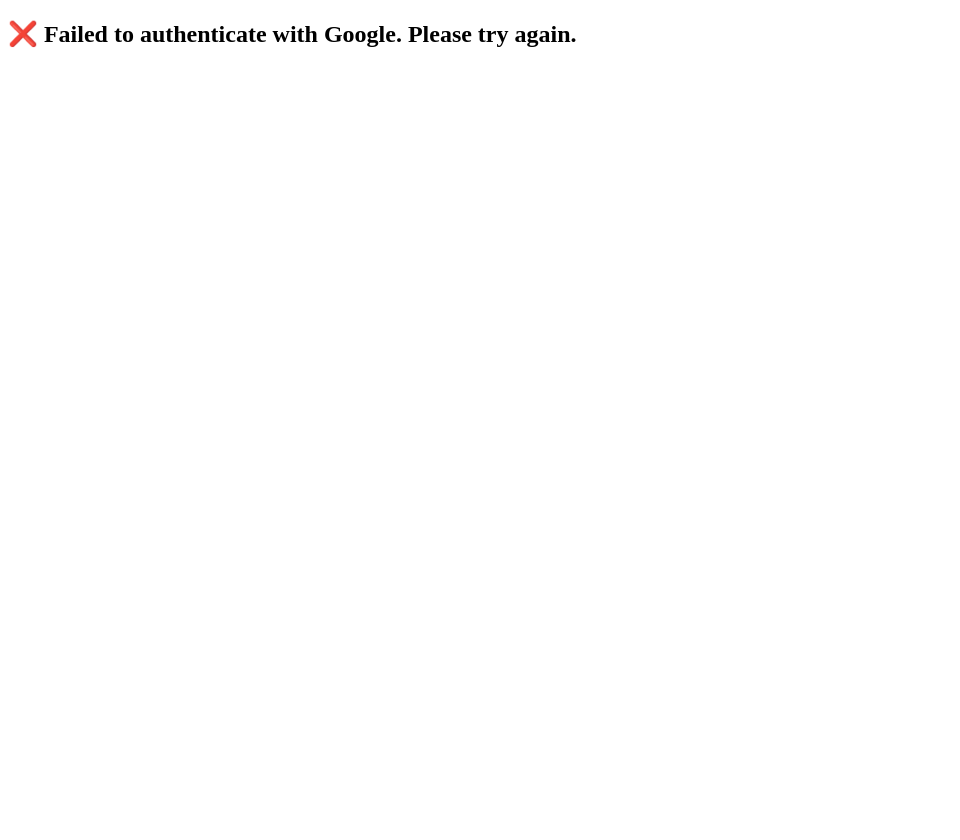
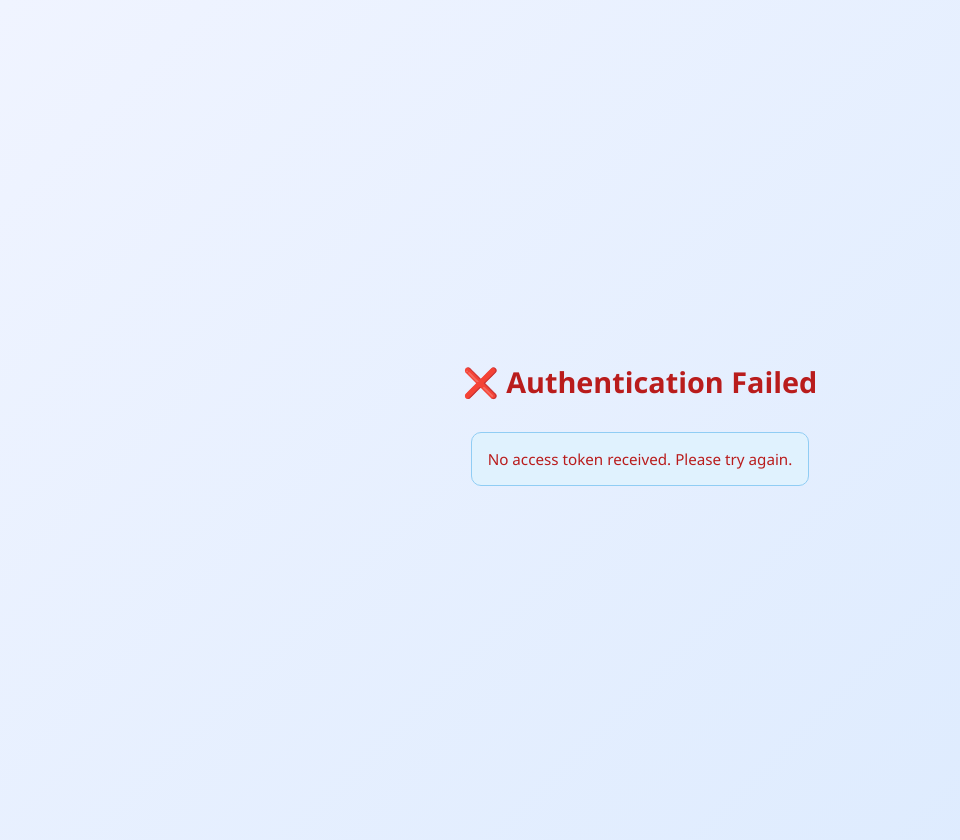
Before and after one commit to Santhosh-Balaguru/OGDS-Redirect, a plain HTML site: page index.html in a window 1280 px wide. Shown: the whole page, without its empty margins (0-960 px from the left). Before the commit the page ends 800 px from the top, so only its background shows below. Drawn offline with Linux system fonts and the light colour scheme.

Commit message:
Update index.html

```diff
--- a/index.html
+++ b/index.html
@@ -1,23 +1,77 @@
 <!DOCTYPE html>
-<html>
+<html lang="en">
 <head>
+  <meta charset="UTF-8" />
+  <meta name="viewport" content="width=device-width, initial-scale=1.0"/>
   <title>Google OAuth Redirect</title>
+  <style>
+    body {
+      background: linear-gradient(135deg, #f0f4ff, #dbeafe);
+      font-family: 'Segoe UI', sans-serif;
+      display: flex;
+      flex-direction: column;
+      justify-content: center;
+      align-items: center;
+      height: 100vh;
+      margin: 0;
+      padding: 20px;
+      text-align: center;
+      color: #1e3a8a;
+      animation: fadeIn 0.8s ease-in-out;
+    }
+
+    h2 {
+      font-size: 1.8rem;
+      margin-bottom: 1rem;
+    }
+
+    .token-box {
+      background-color: #e0f2fe;
+      border: 1px solid #90cdf4;
+      border-radius: 10px;
+      padding: 1rem;
+      max-width: 90%;
+      word-break: break-all;
+      font-size: 0.95rem;
+      color: #065f46;
+      animation: slideIn 1s ease-in-out;
+    }
+
+    @keyframes fadeIn {
+      from { opacity: 0; transform: scale(0.95); }
+      to { opacity: 1; transform: scale(1); }
+    }
+
+    @keyframes slideIn {
+      from { opacity: 0; transform: translateY(10px); }
+      to { opacity: 1; transform: translateY(0); }
+    }
+
+    .error {
+      color: #b91c1c;
+    }
+  </style>
 </head>
 <body>
-  <h3>Processing Authentication...</h3>
+  <h2>🔄 Processing authentication...</h2>
+
   <script>
-    console.log("[Redirect Page] Loaded");
-
     const hashParams = new URLSearchParams(window.location.hash.substring(1));
     const accessToken = hashParams.get('access_token');
 
     if (accessToken) {
-      console.log("[Redirect Page] Access token received:", accessToken);
       localStorage.setItem('gdrive_token', accessToken);
-      document.body.innerHTML = "<h2>✅ Auth successful! You can return to Obsidian.</h2>";
+
+      document.body.innerHTML = `
+        <h2>✅ Authentication Successful</h2>
+        <p class="token-box">${accessToken}</p>
+        <p>You can now copy this token and paste it in Obsidian to complete the connection.</p>
+      `;
     } else {
-      console.warn("[Redirect Page] No access token found");
-      document.body.innerHTML = "<h2>❌ Failed to authenticate with Google. Please try again.</h2>";
+      document.body.innerHTML = `
+        <h2 class="error">❌ Authentication Failed</h2>
+        <p class="token-box error">No access token received. Please try again.</p>
+      `;
     }
   </script>
 </body>
```
